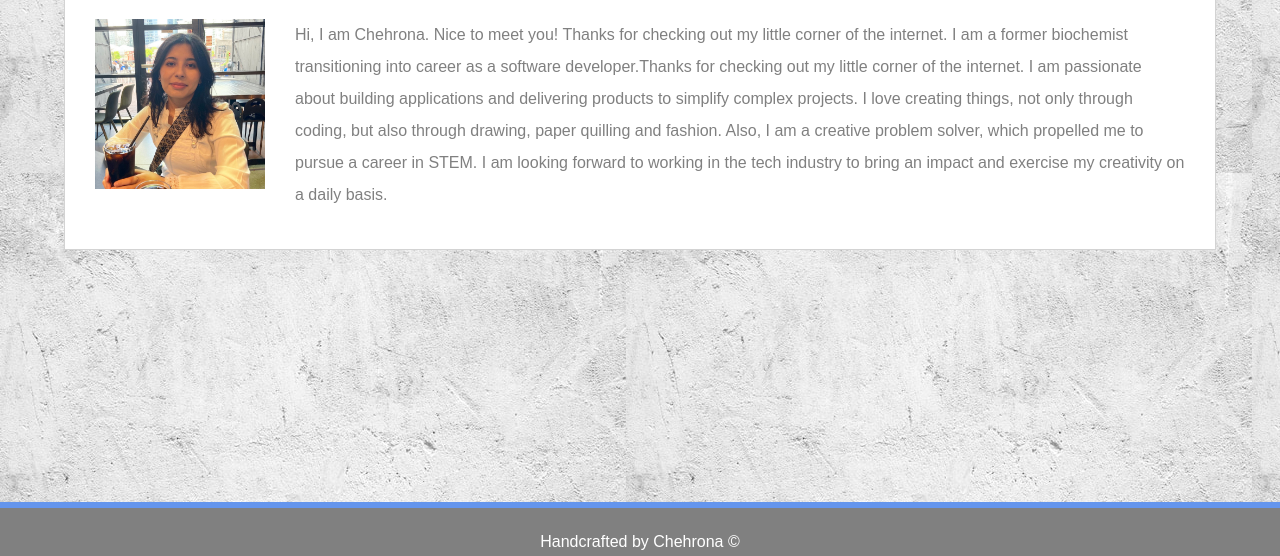
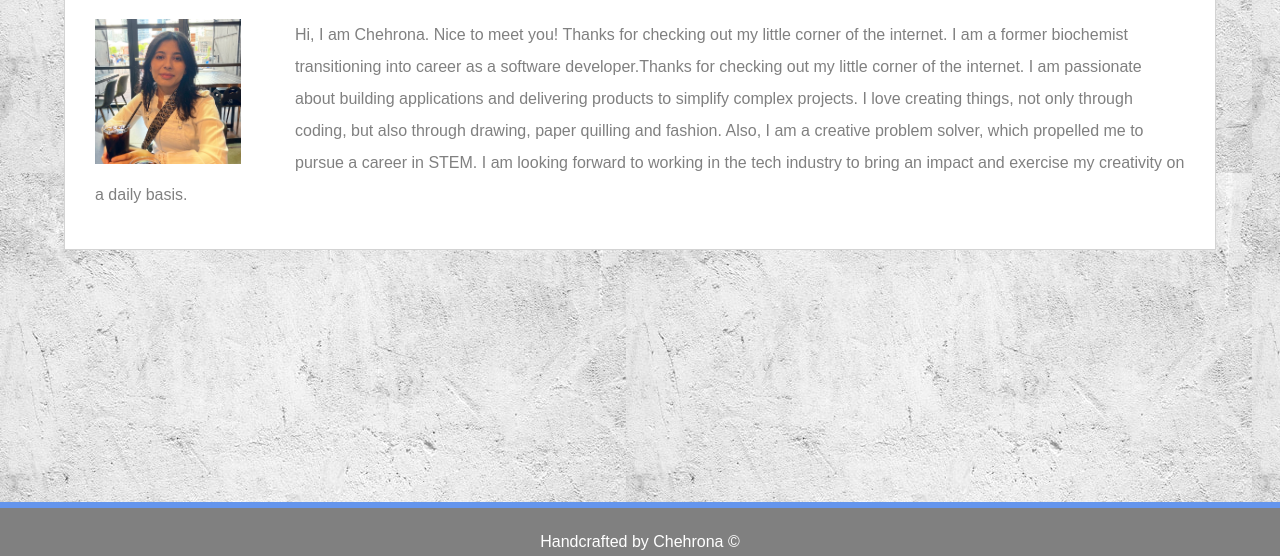
Before and after one commit to chehrona/Responsive-Portfolio, a plain HTML site: page index.html in a window 1280 px wide. Shown: the part 244-800 px from the top of the page. Drawn offline with Linux system fonts and the light colour scheme.

Commit message:
Update style.css

```diff
--- a/assets/css/style.css
+++ b/assets/css/style.css
@@ -53,7 +53,7 @@ body {
 #profile {
     max-height: 200px;
     max-width: 200px;
-    padding-right: 30px;
+    padding-right: 5%;
     display: inline;
     float: left;
 }
```
